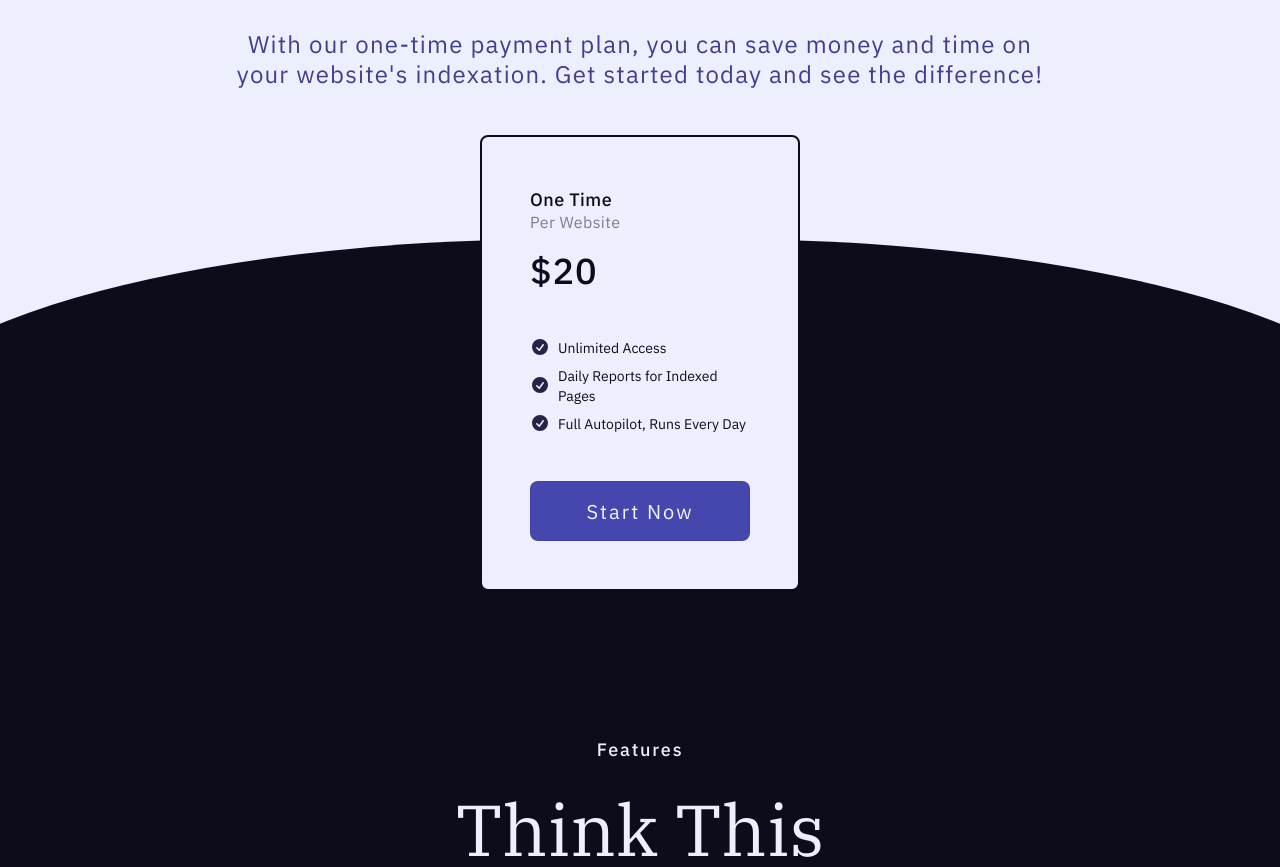
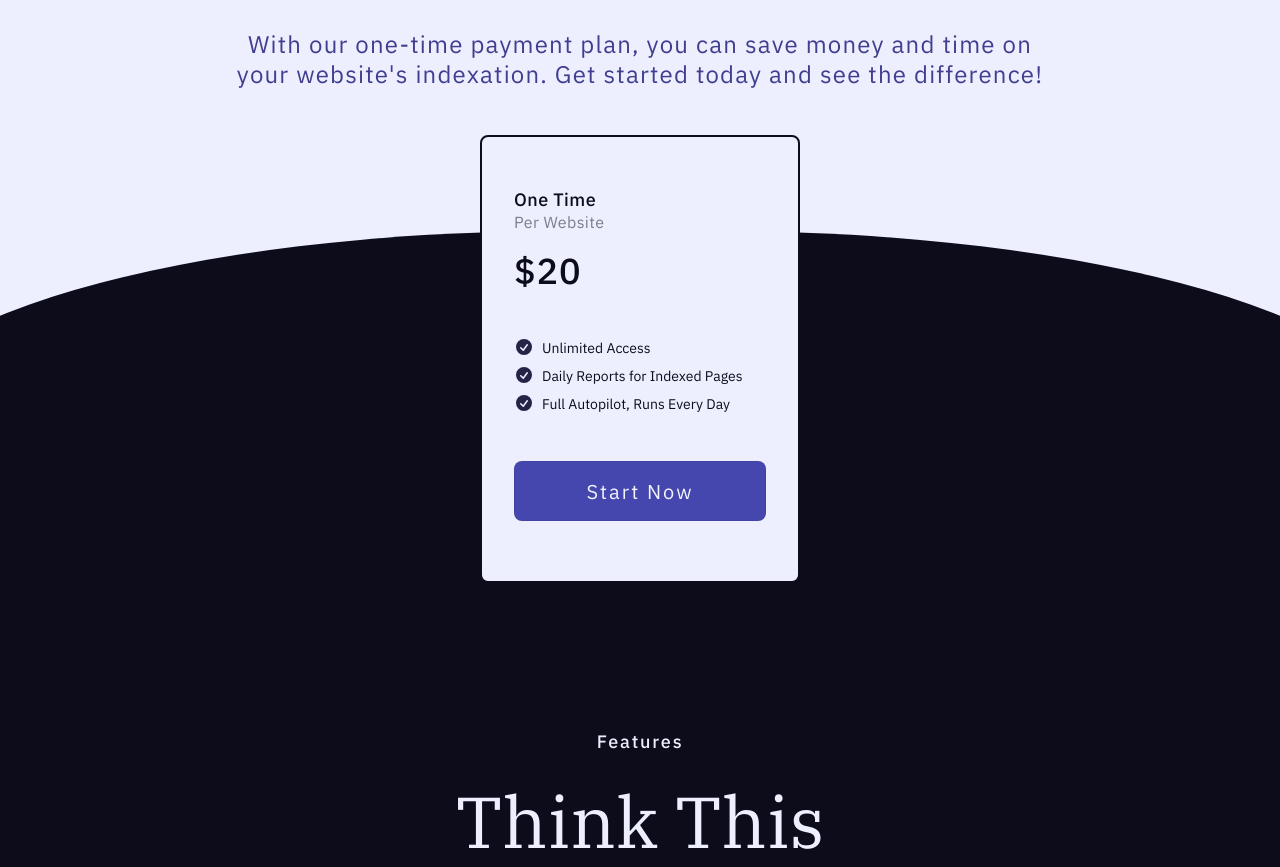
Before and after one commit to okanay/ga-backend-oa-client, a React (Vite) app: page / in a window 1280 px wide. Shown: the part 1320-2187 px from the top of the page. Built offline with nearby package versions, Linux system fonts and the light colour scheme.

Commit message:
features - 22

```diff
--- a/src/components/main/index/price-section/index.tsx
+++ b/src/components/main/index/price-section/index.tsx
@@ -8,9 +8,7 @@ import { useMediaQuery } from "@mantine/hooks";
 
 export const PriceSection = () => {
   const isMobile = useMediaQuery("(max-width: 640px)");
-
   const sectionRef = useRef<HTMLElement>(null);
-
   const { scrollYProgress } = useScroll({
     offset: ["start end", "end end"],
     target: sectionRef,
@@ -23,8 +21,8 @@ export const PriceSection = () => {
     >
       <PriceHeader />
       <PriceCard
+        isMobile={isMobile as boolean}
         scrollYProgress={scrollYProgress}
-        isMobile={isMobile as boolean}
       />
       <BlackCircleAnim
         scrollYProgress={scrollYProgress}
--- a/src/components/main/index/price-section/price-card.tsx
+++ b/src/components/main/index/price-section/price-card.tsx
@@ -11,12 +11,12 @@ type PriceCardProps = React.FC<{
 export const PriceCard: PriceCardProps = ({ scrollYProgress, isMobile }) => {
   const clipValue = !isMobile ? 100 : 0;
   // prettier-ignore
-  const clipTop = useTransform(scrollYProgress, [0, 0.75, 1], [clipValue, clipValue, 0]);
+  const clipTop = useTransform(scrollYProgress, [0, 0.8, 1], [clipValue, clipValue, 0]);
   const clipTemplate = useMotionTemplate`inset(0% 0% ${clipTop}% 0%)`;
 
   return (
     <m.div
-      className={`relative z-30 rounded-lg border-2 border-ebony-950 bg-flower-50 p-8 sm:min-h-[28rem] sm:w-[20rem] sm:p-12`}
+      className={`relative z-30 rounded-lg border-2 border-ebony-950 bg-flower-50 px-6 py-8 sm:min-h-[28rem] sm:w-[20rem] sm:px-8 sm:py-12`}
       style={{ clipPath: clipTemplate }}
     >
       <div className="flex w-full flex-col justify-between space-y-12">
```
